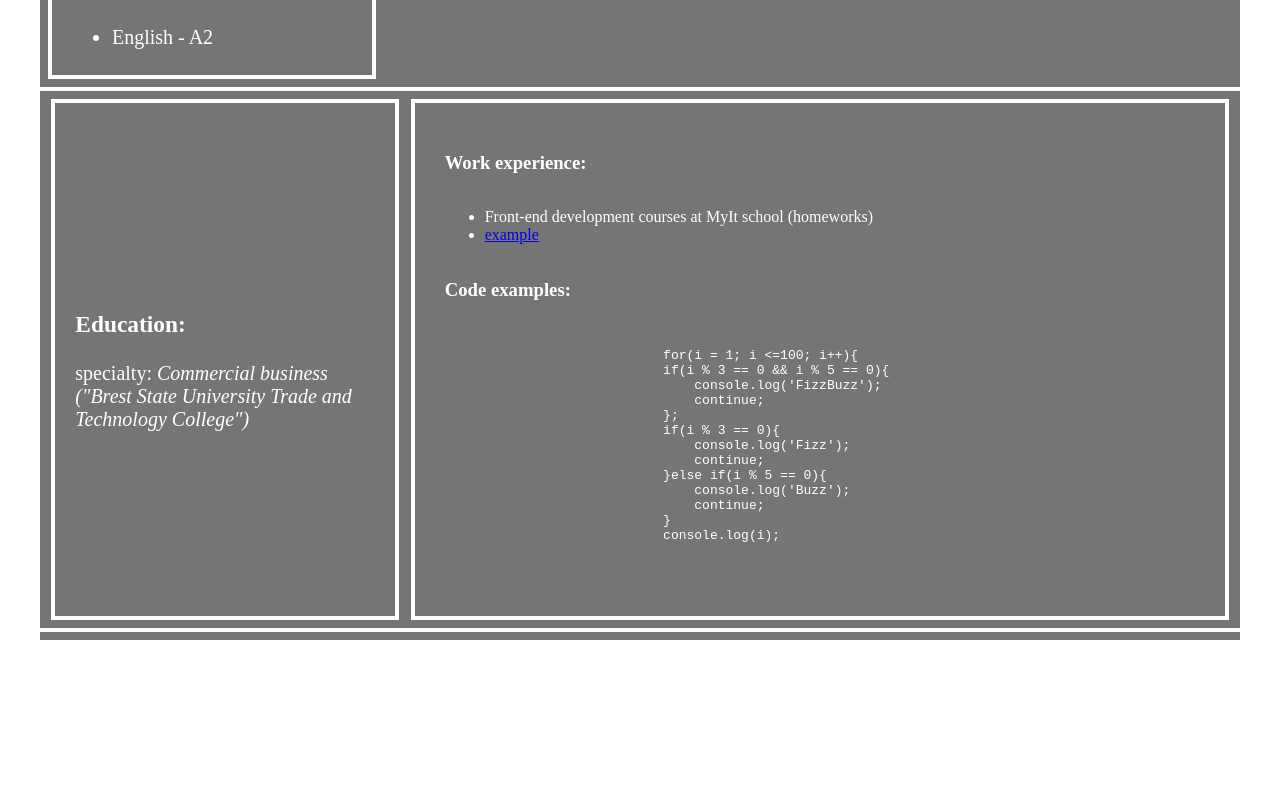
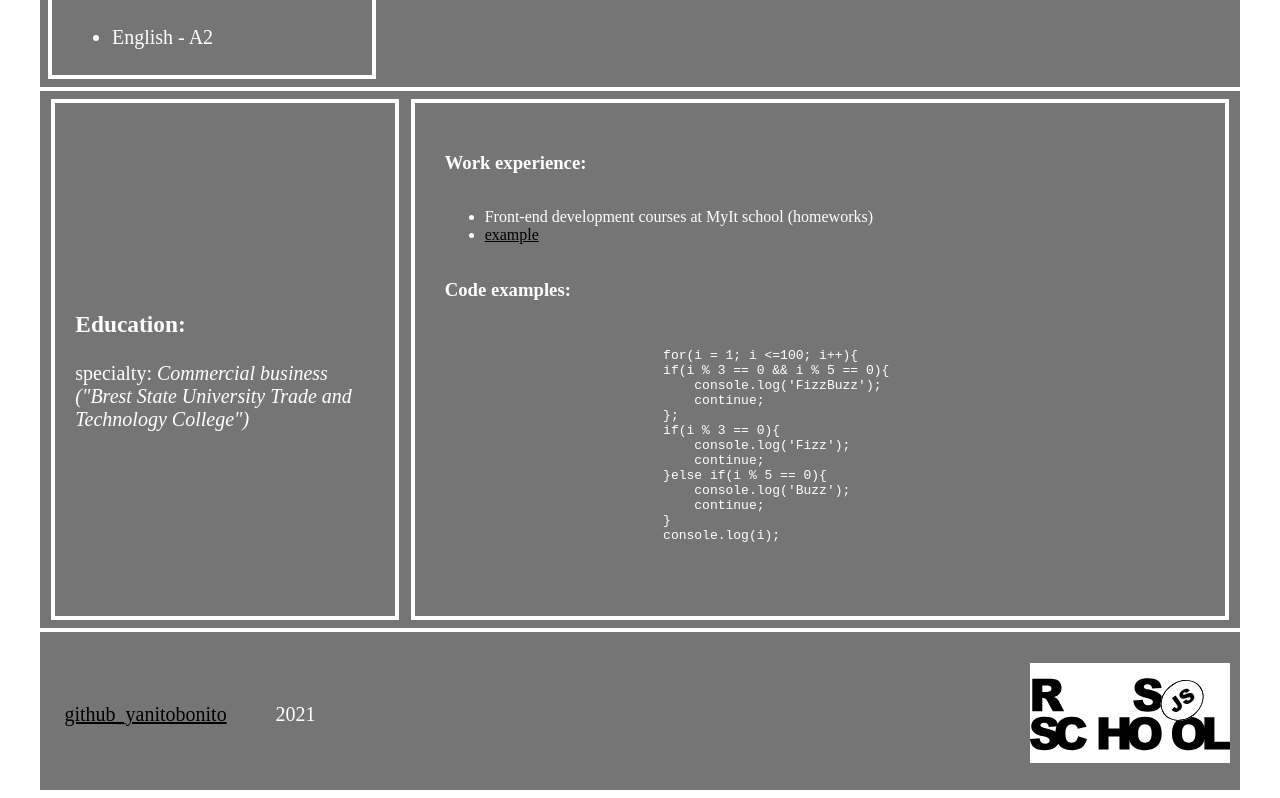
Before and after one commit to yanitobonito/cv, a plain HTML site: page index.html in a window 1280 px wide. Shown: the part 656-1454 px from the top of the page. Before the commit the page ends 1304 px from the top, so only its background shows below. Drawn offline with Linux system fonts and the light colour scheme.

Commit message:
feat: add footer

```diff
--- a/index.html
+++ b/index.html
@@ -62,7 +62,7 @@
                     <h3>Code examples:</h3>
                     <pre>
                         <code>
-                            for(i = 1; i <=100; i++){
+                            for(i = 1; i &#60;=100; i++){
                             if(i % 3 == 0 && i % 5 == 0){
                                 console.log('FizzBuzz');
                                 continue;
@@ -79,8 +79,15 @@
                     </pre>
                 </div>
             </div>
-            <hr>
         </main>
+        <hr>
+        <footer>
+            <div class="git_and_date">
+                <a href="https://github.com/yanitobonito">github_yanitobonito</a>
+                <time>2021</time>
+            </div>
+            <a href="https://rs.school/js/"><img id="logo" src="image/rs-schools.svg" alt="RS School"></a>
+        </footer>
     </div>
 </body>
 </html>
--- a/style.css
+++ b/style.css
@@ -28,7 +28,7 @@ header {
     font-size: 20px;
     color: white;
     align-self: center;
-    margin-top: 90px;
+    /* margin-top: 90px; */
     border: 4px solid white;
     padding: 0px 15px;
 }
@@ -92,3 +92,28 @@ article {
     flex-direction: column;
     align-items: flex-start;
 }
+
+a {
+    color: black;
+}
+
+footer {
+    height: 150px;
+    display: flex;
+    justify-content: space-between;
+    align-items: center;
+}
+
+.git_and_date {
+    font-size: 20px;
+    width: 300px;
+    display: flex;
+    justify-content: space-around;
+}
+
+#logo {
+    width: 200px;
+    height: 100px;
+    background-color: white;
+    margin: 10px;
+}
```
Also changed, not shown: image/rs-schools.svg (renamed from image/rs_school_js.svg).
